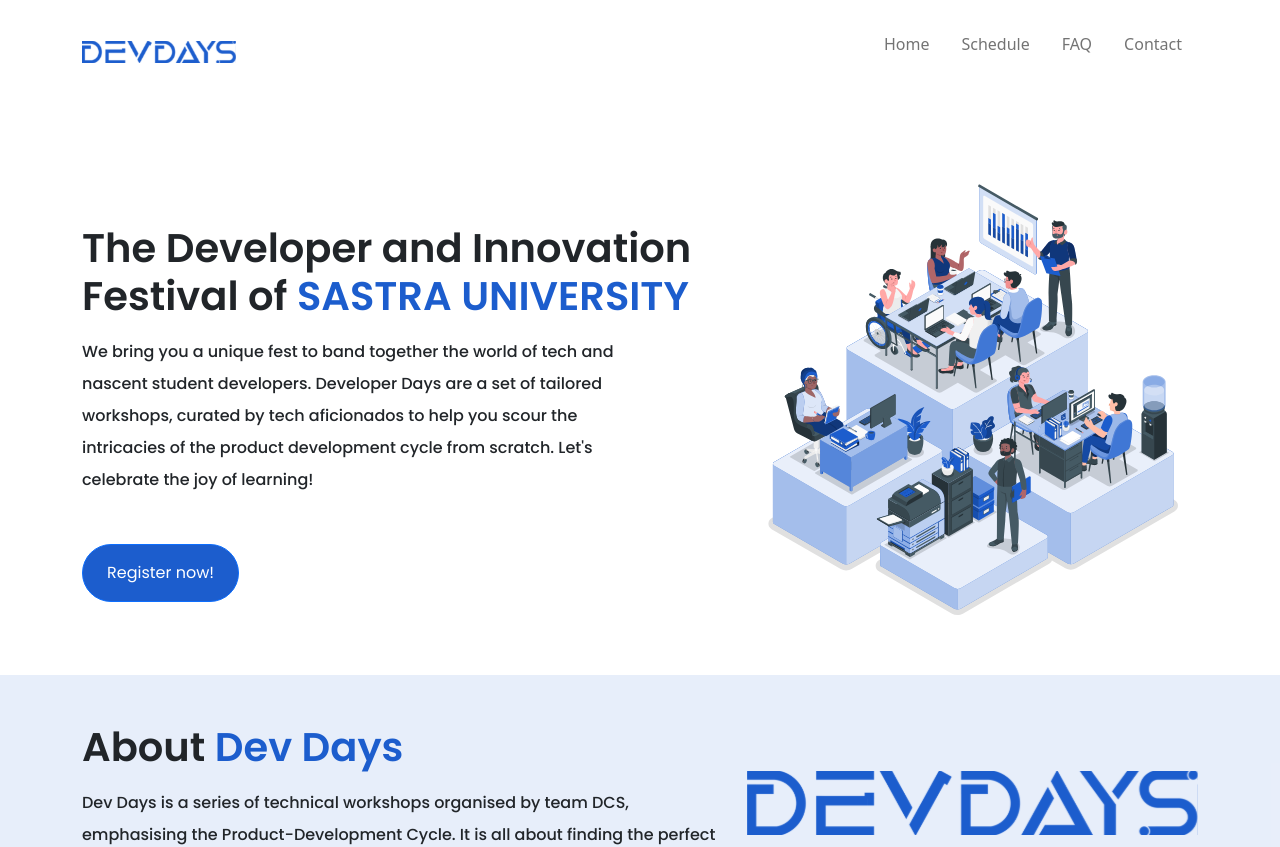
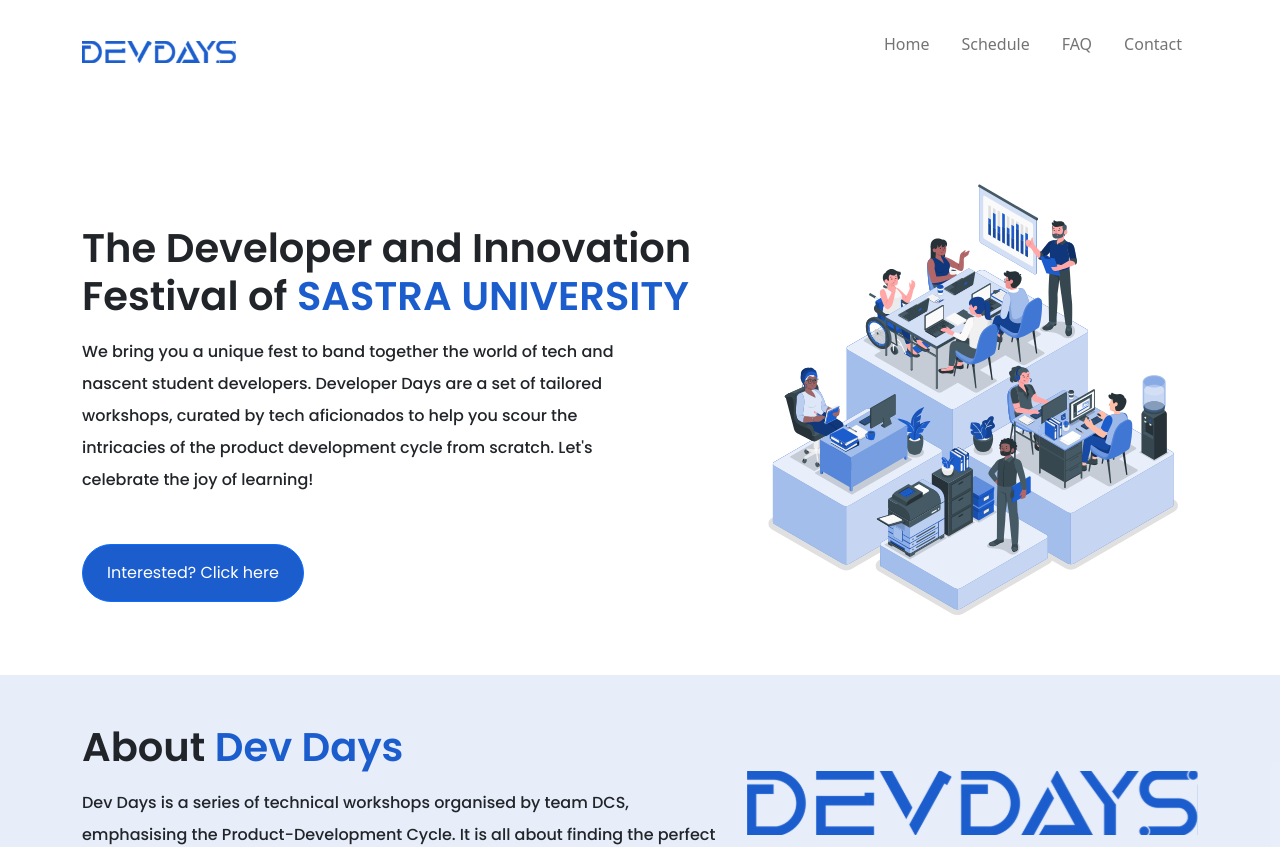
Before and after one commit to dcs-sastra/DevDays-Site, a React (Create React App) app: page / in a window 1280 px wide. Shown: the top 847 px of the page. Built offline with nearby package versions, Linux system fonts and the light colour scheme.

Commit message:
button modified

```diff
--- a/src/Pages/home.js
+++ b/src/Pages/home.js
@@ -39,7 +39,7 @@
               <div className="pt-3">
                 <a href="https://forms.gle/Zqob1ZK4VMbtNPXP9" target="_blank" rel="noreferrer">
                 <Button className="rounded-pill btn px-4 py-3" size="md">
-                  Register now!
+                Interested? Click here
                 </Button>
                 </a>
               </div>
```
